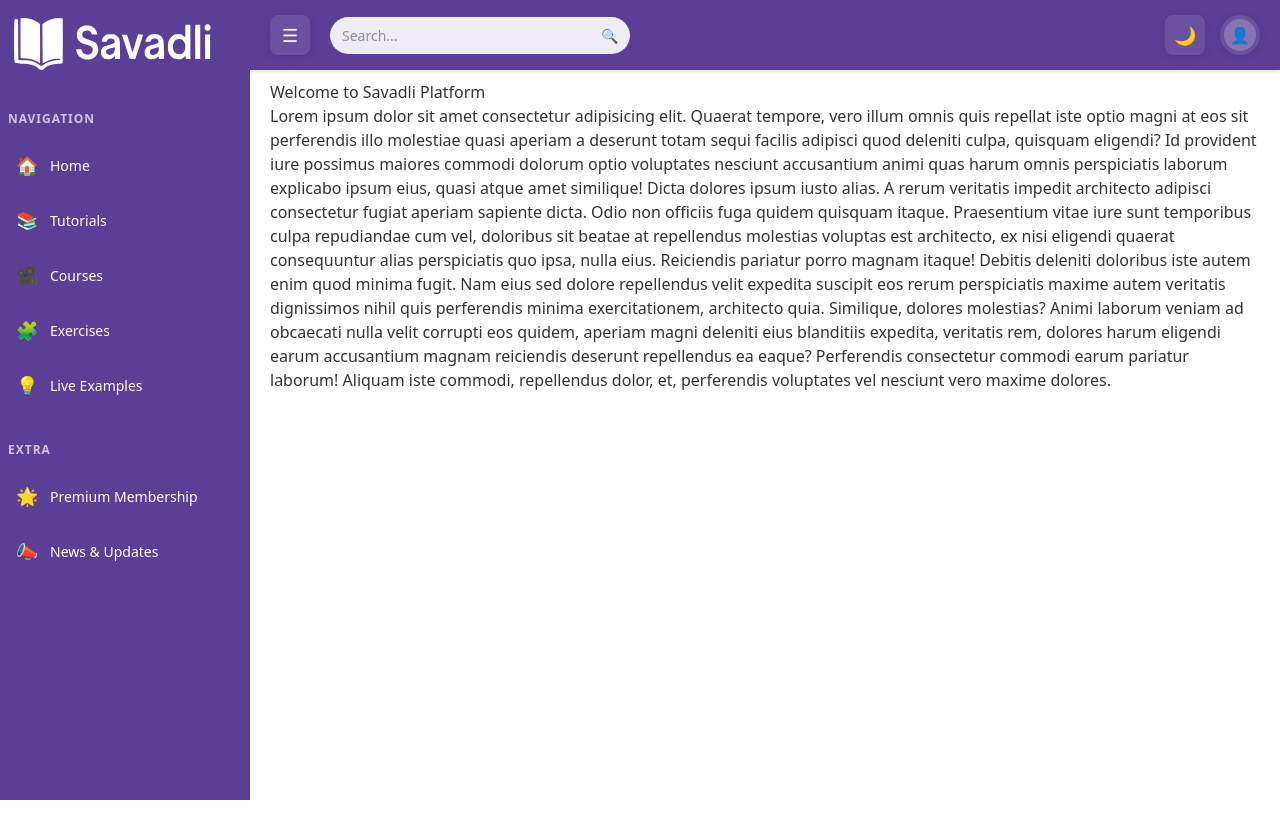
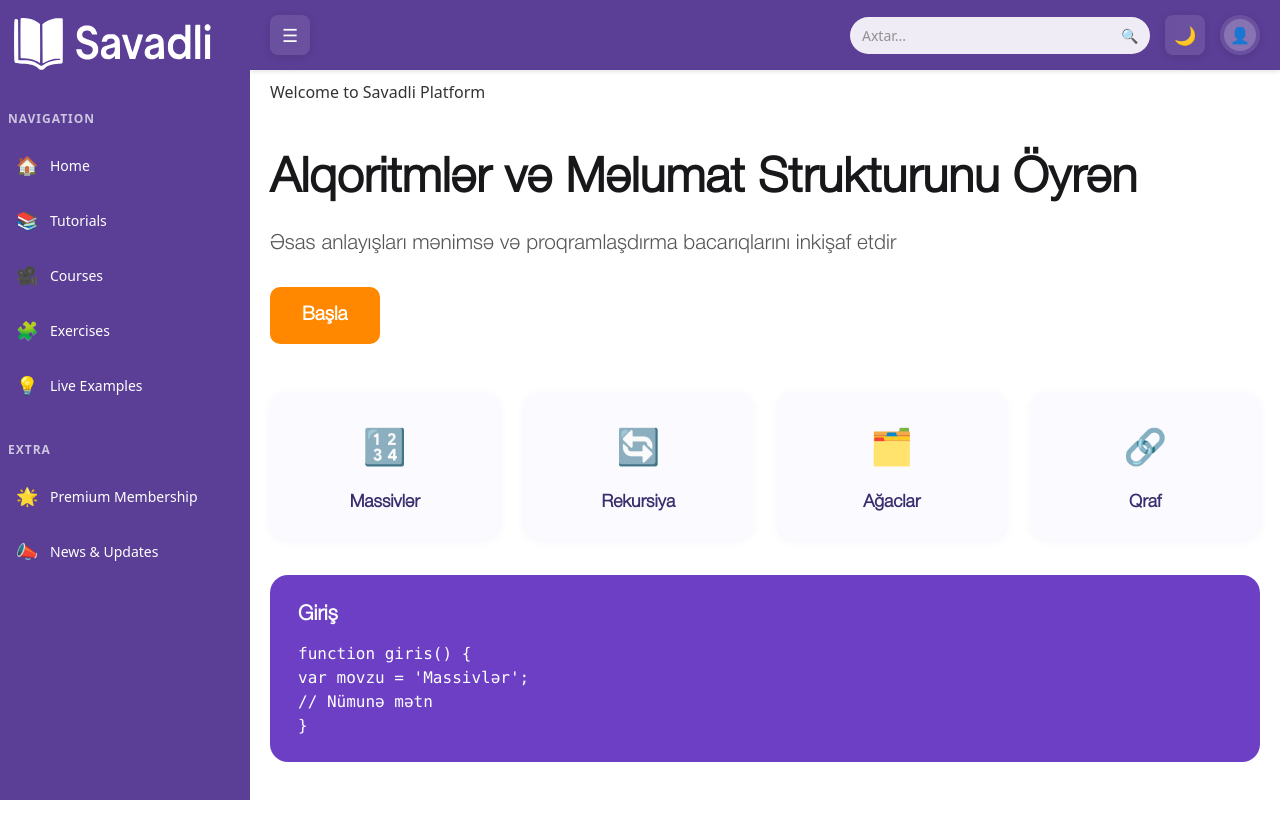
Before and after one commit to mlalayev/myPlatform, a Next.js app: page / in a window 1280 px wide. Shown: the top 838 px of the page. Built offline with nearby package versions, Linux system fonts and the light colour scheme.

Commit message:
my commit

```diff
--- a/src/app/components/header/Header.tsx
+++ b/src/app/components/header/Header.tsx
@@ -43,21 +43,21 @@ const Header: React.FC<HeaderProps> = ({ isSidebarOpen, onToggleSidebar }) => {
         >
           ☰
         </button>
+      </div>
+
+      <div className={HeaderStyle.rightSection}>
         <div className={HeaderStyle.searchContainer}>
           <input
             type="text"
-            placeholder="Search..."
+            placeholder="Axtar..."
             className={HeaderStyle.searchInput}
           />
           <span className={HeaderStyle.searchIcon}>🔍</span>
         </div>
-      </div>
-
-      <div className={HeaderStyle.rightSection}>
         <button
           className={HeaderStyle.darkModeButton}
           onClick={toggleDarkMode}
-          aria-label={isDarkMode ? 'Light Mode' : 'Dark Mode'}
+          aria-label={isDarkMode ? 'İşıq rejimi' : 'Qaranlıq rejim'}
         >
           {isDarkMode ? '☀️' : '🌙'}
         </button>
@@ -72,14 +72,14 @@ const Header: React.FC<HeaderProps> = ({ isSidebarOpen, onToggleSidebar }) => {
           {isProfileDropdownOpen && (
             <div className={HeaderStyle.profileMenu}>
               <button className={HeaderStyle.profileOption}>
-                👤 My Profile
+                👤 Profilim
               </button>
               <button className={HeaderStyle.profileOption}>
-                ⚙️ Settings
+                ⚙️ Ayarlar
               </button>
               <hr className={HeaderStyle.divider} />
               <button className={HeaderStyle.profileOption}>
-                🔓 Log Out
+                🔓 Çıxış
               </button>
             </div>
           )}
--- /dev/null
+++ b/src/app/components/mainpage/MainPageContent.module.css
@@ -0,0 +1,114 @@
+@font-face {
+  font-family: 'HelveticaNeue-Medium';
+  src: url('../../../../public/fonts/HelveticaNeue-Light.otf');
+  font-weight: 500;
+  font-style: normal;
+  /* font-display: swap; */
+}
+
+.main {
+  font-family: 'HelveticaNeue-Medium', 'Helvetica Neue', Arial, sans-serif;
+  padding: 40px 0 0 0;
+  max-width: 1100px;
+  margin: 0 auto;
+}
+
+.hero {
+  text-align: left;
+  margin-bottom: 32px;
+  font-family: 'HelveticaNeue-Medium', 'Helvetica Neue', Arial, sans-serif;
+}
+
+.title {
+  font-size: 3rem;
+  font-weight: 800;
+  margin-bottom: 12px;
+  color: #18181b;
+  font-family: 'HelveticaNeue-Medium', 'Helvetica Neue', Arial, sans-serif;
+}
+
+.subtitle {
+  font-size: 1.3rem;
+  color: #555;
+  margin-bottom: 28px;
+  font-family: 'HelveticaNeue-Medium', 'Helvetica Neue', Arial, sans-serif;
+}
+
+.cta {
+  background: #ff8800;
+  color: #fff;
+  font-size: 1.2rem;
+  font-weight: 600;
+  border: none;
+  border-radius: 10px;
+  padding: 14px 32px;
+  cursor: pointer;
+  transition: background 0.2s;
+  margin-bottom: 16px;
+  font-family: 'HelveticaNeue-Medium', 'Helvetica Neue', Arial, sans-serif;
+}
+.cta:hover {
+  background: #ff9900;
+}
+
+.features {
+  display: flex;
+  gap: 24px;
+  margin-bottom: 36px;
+  font-family: 'HelveticaNeue-Medium', 'Helvetica Neue', Arial, sans-serif;
+}
+
+.featureCard {
+  background: #fafaff;
+  border-radius: 16px;
+  box-shadow: 0 2px 8px rgba(80, 60, 180, 0.06);
+  padding: 32px 24px 24px 24px;
+  display: flex;
+  flex-direction: column;
+  align-items: center;
+  min-width: 140px;
+  flex: 1;
+  transition: box-shadow 0.2s, transform 0.2s;
+  cursor: pointer;
+  font-family: 'HelveticaNeue-Medium', 'Helvetica Neue', Arial, sans-serif;
+}
+.featureCard:hover {
+  box-shadow: 0 4px 16px rgba(80, 60, 180, 0.13);
+  transform: translateY(-2px) scale(1.03);
+}
+.featureIcon {
+  font-size: 2.2rem;
+  margin-bottom: 12px;
+  color: #6c3fc5;
+  font-family: 'HelveticaNeue-Medium', 'Helvetica Neue', Arial, sans-serif;
+}
+.featureLabel {
+  font-size: 1.1rem;
+  font-weight: 600;
+  color: #3a2d6d;
+  font-family: 'HelveticaNeue-Medium', 'Helvetica Neue', Arial, sans-serif;
+}
+
+.introSection {
+  background: #6c3fc5;
+  border-radius: 18px;
+  padding: 24px 28px;
+  color: #fff;
+  margin-bottom: 32px;
+  font-family: 'HelveticaNeue-Medium', 'Helvetica Neue', Arial, sans-serif;
+}
+.introTitle {
+  font-size: 1.3rem;
+  font-weight: 700;
+  margin-bottom: 12px;
+  font-family: 'HelveticaNeue-Medium', 'Helvetica Neue', Arial, sans-serif;
+}
+.codeBlock {
+  background: none;
+  color: #fff;
+  font-family: 'Fira Mono', 'Consolas', monospace;
+  font-size: 1rem;
+  margin: 0;
+  padding: 0;
+  white-space: pre-line;
+}
--- /dev/null
+++ b/src/app/components/mainpage/MainPageContent.tsx
@@ -0,0 +1,40 @@
+import React from 'react';
+import styles from './MainPageContent.module.css';
+
+const features = [
+  { icon: '🔢', label: 'Massivlər' },
+  { icon: '🔄', label: 'Rekursiya' },
+  { icon: '🗂️', label: 'Ağaclar' },
+  { icon: '🔗', label: 'Qraf' },
+];
+
+export default function MainPageContent() {
+  return (
+    <main className={styles.main}>
+      <section className={styles.hero}>
+        <h1 className={styles.title}>Alqoritmlər və Məlumat Strukturunu Öyrən</h1>
+        <p className={styles.subtitle}>
+          Əsas anlayışları mənimsə və proqramlaşdırma bacarıqlarını inkişaf etdir
+        </p>
+        <button className={styles.cta}>Başla</button>
+      </section>
+      <section className={styles.features}>
+        {features.map((f) => (
+          <div className={styles.featureCard} key={f.label}>
+            <span className={styles.featureIcon}>{f.icon}</span>
+            <span className={styles.featureLabel}>{f.label}</span>
+          </div>
+        ))}
+      </section>
+      <section className={styles.introSection}>
+        <h2 className={styles.introTitle}>Giriş</h2>
+        <pre className={styles.codeBlock}>
+{`function giris() {
+  var movzu = 'Massivlər';
+  // Nümunə mətn
+}`}
+        </pre>
+      </section>
+    </main>
+  );
+}
--- a/src/app/page.tsx
+++ b/src/app/page.tsx
@@ -3,6 +3,7 @@ import React, { useState } from "react";
 import Sidebar from "./components/sidebar/Sidebar";
 import Header from "./components/header/Header";
 import PageStyle from './Page.module.css';
+import MainPageContent from "./components/mainpage/MainPageContent";
 
 export default function HomePage() {
   const [isSidebarOpen, setIsSidebarOpen] = useState(true);
@@ -22,33 +23,7 @@ export default function HomePage() {
           className={isSidebarOpen ? PageStyle.contentOpen : PageStyle.contentClosed}
         >
           <h1>Welcome to Savadli Platform</h1>
-          <p>
-            Lorem ipsum dolor sit amet consectetur adipisicing elit. Quaerat
-            tempore, vero illum omnis quis repellat iste optio magni at eos sit
-            perferendis illo molestiae quasi aperiam a deserunt totam sequi
-            facilis adipisci quod deleniti culpa, quisquam eligendi? Id
-            provident iure possimus maiores commodi dolorum optio voluptates
-            nesciunt accusantium animi quas harum omnis perspiciatis laborum
-            explicabo ipsum eius, quasi atque amet similique! Dicta dolores
-            ipsum iusto alias. A rerum veritatis impedit architecto adipisci
-            consectetur fugiat aperiam sapiente dicta. Odio non officiis fuga
-            quidem quisquam itaque. Praesentium vitae iure sunt temporibus culpa
-            repudiandae cum vel, doloribus sit beatae at repellendus molestias
-            voluptas est architecto, ex nisi eligendi quaerat consequuntur alias
-            perspiciatis quo ipsa, nulla eius. Reiciendis pariatur porro magnam
-            itaque! Debitis deleniti doloribus iste autem enim quod minima
-            fugit. Nam eius sed dolore repellendus velit expedita suscipit eos
-            rerum perspiciatis maxime autem veritatis dignissimos nihil quis
-            perferendis minima exercitationem, architecto quia. Similique,
-            dolores molestias? Animi laborum veniam ad obcaecati nulla velit
-            corrupti eos quidem, aperiam magni deleniti eius blanditiis
-            expedita, veritatis rem, dolores harum eligendi earum accusantium
-            magnam reiciendis deserunt repellendus ea eaque? Perferendis
-            consectetur commodi earum pariatur laborum! Aliquam iste commodi,
-            repellendus dolor, et, perferendis voluptates vel nesciunt vero
-            maxime dolores.
-          </p>
-
+          <MainPageContent/>
         </div>
       </div>
     </>
```
